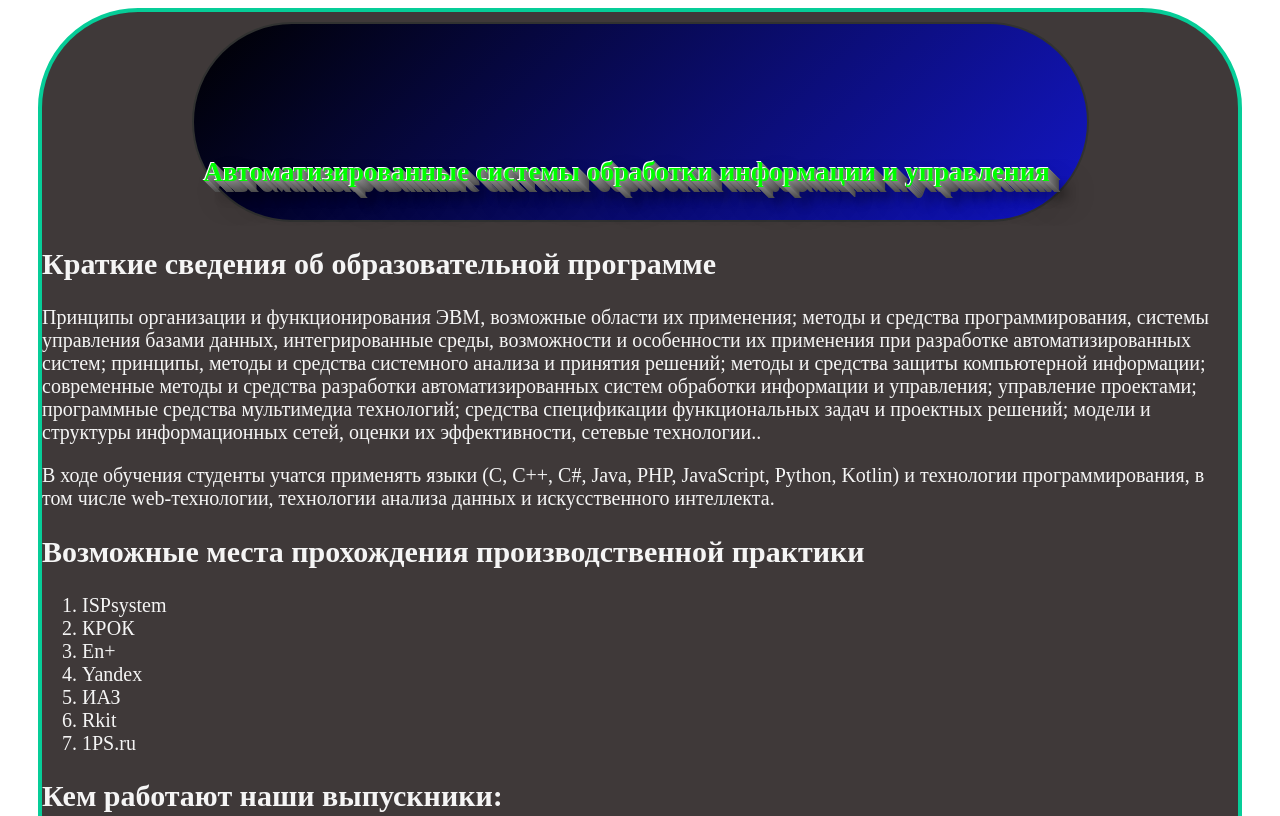
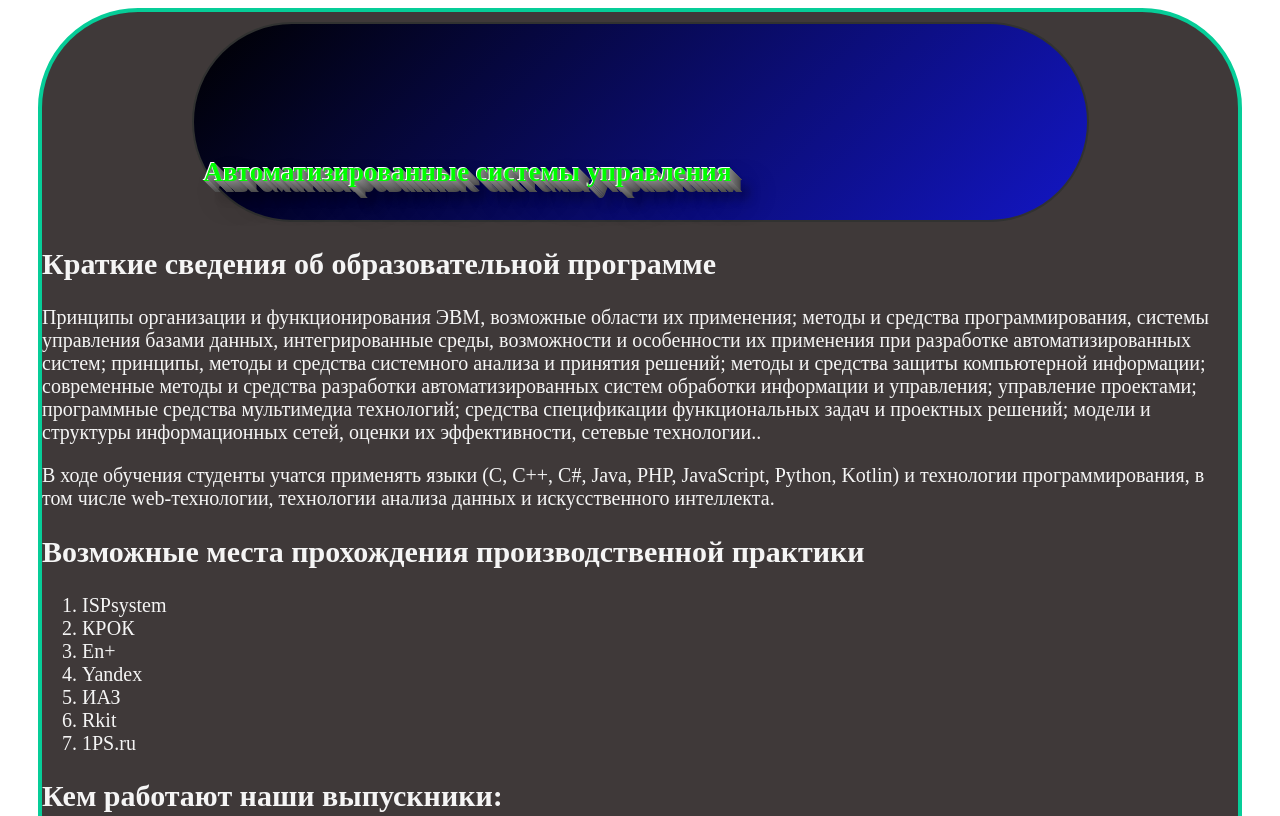
Before and after one commit to Vadim-le/test_www, a plain HTML site: page index.html in a window 1280 px wide. Shown: the top 816 px of the page. Drawn offline with Linux system fonts and the light colour scheme.

Commit message:
Update index.html

```diff
--- a/index.html
+++ b/index.html
@@ -150,7 +150,7 @@
         <article>
             <header>
                 <h1>
-                    Автоматизированные системы обработки информации и управления
+                    Автоматизированные системы управления
                 </h1>
             </header>
             <section>
```
